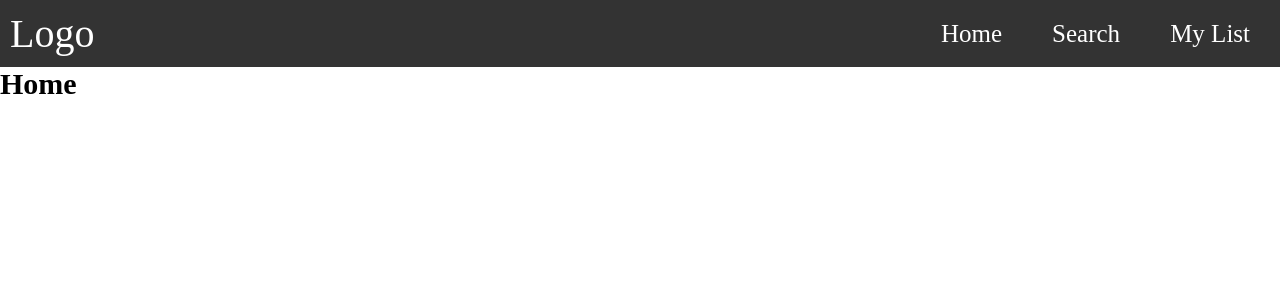
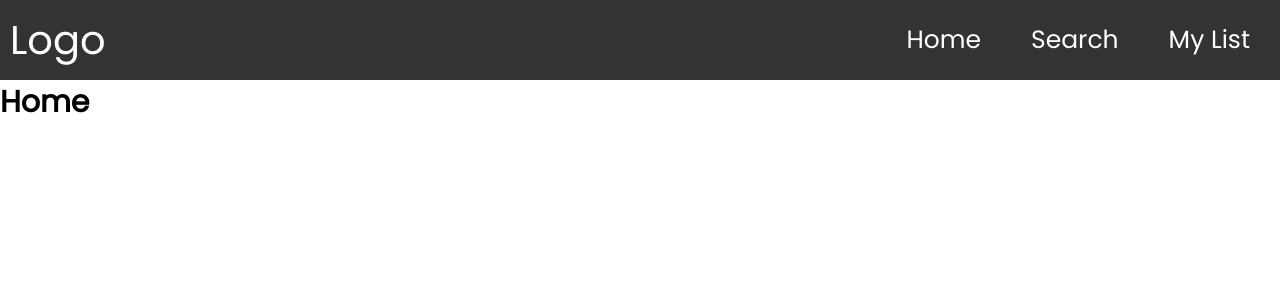
Before and after one commit to mrsannanoga/bound-to-read, a React (Create React App) app: page / in a window 1280 px wide. Shown: the top 300 px of the page. Built offline with nearby package versions, Linux system fonts and the light colour scheme.

Commit message:
add Animations.js

```diff
--- a/public/index.html
+++ b/public/index.html
@@ -24,6 +24,9 @@
       work correctly both with client-side routing and a non-root public URL.
       Learn how to configure a non-root public URL by running `npm run build`.
     -->
+    <link rel="preconnect" href="https://fonts.googleapis.com">
+<link rel="preconnect" href="https://fonts.gstatic.com" crossorigin>
+<link href="https://fonts.googleapis.com/css2?family=Poppins&display=swap" rel="stylesheet">
     <title>React App</title>
   </head>
   <body>
--- a/src/Components/GlobalStyle.js
+++ b/src/Components/GlobalStyle.js
@@ -8,6 +8,7 @@
         padding: 0;
         box-sizing: border-box;
         font-size: 62.5%;
+        font-family: 'Poppins', sans-serif;
     }
     h1 {
         font-size: 3rem;
```
Also changed, not shown: src/Animations.js (added).
